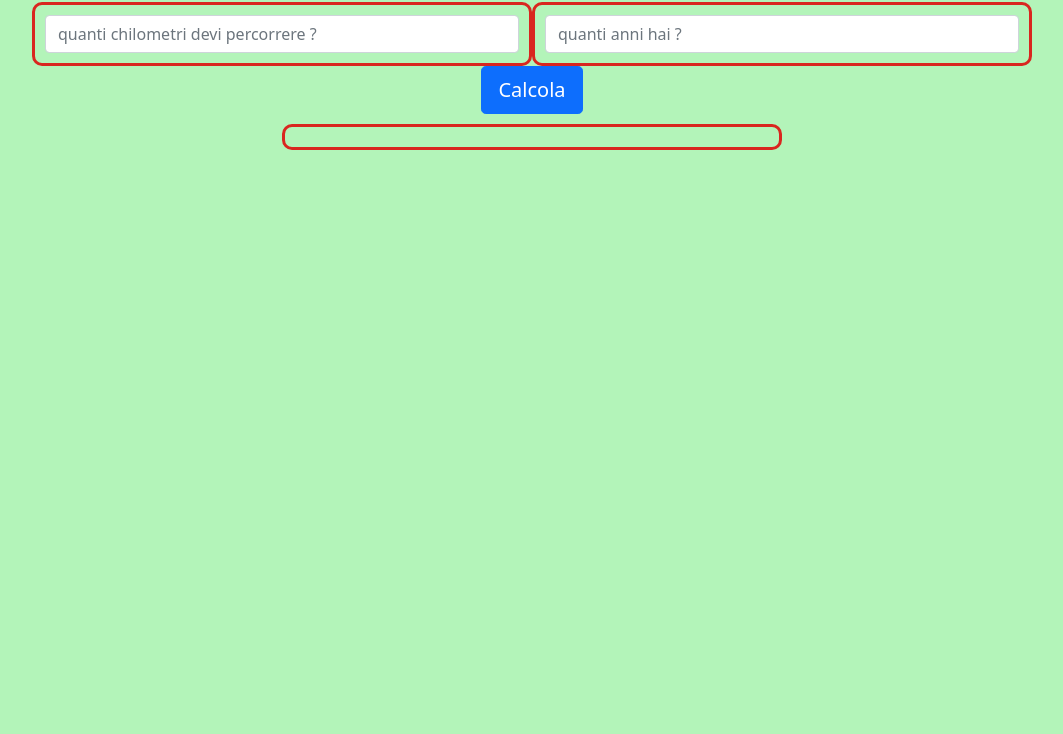
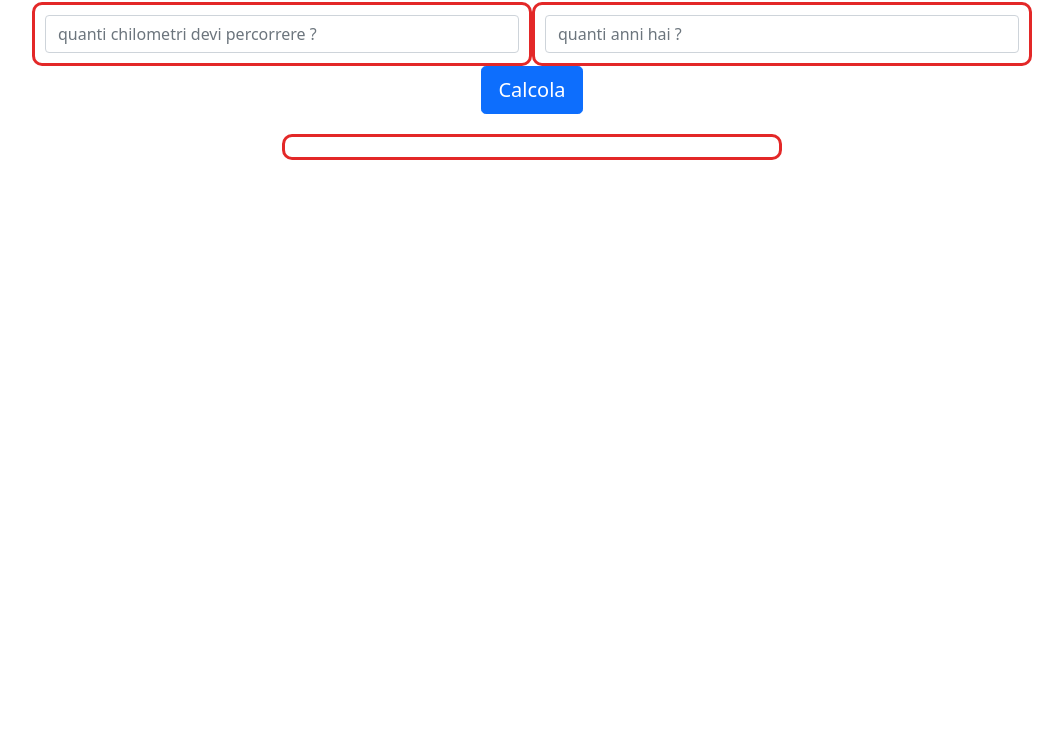
Before and after one commit to ManuelAvanzi/js-biglietto-treno, a plain HTML site: page index.html in a window 1280 px wide. Shown: the part 66-800 px from the top of the page, without its empty margins (108-1171 px from the left). Drawn offline with nearby package versions, Linux system fonts and the light colour scheme.

Commit message:
commenti vari e cose da fare

```diff
--- a/css/style.css
+++ b/css/style.css
@@ -5,7 +5,7 @@
     border-radius: 10px;
 }
 body{
-    background-color: rgba(37, 226, 53, 0.344);
+
 }
 .title{
     margin:10px auto;
@@ -15,15 +15,12 @@ body{
     display: flex;
     justify-content: center;
 
-
 }
 .box{
     width: 500px;
     padding:10px;
     border:3px solid rgba(223, 9, 9, 0.871);
     margin-top: 10px;
-
-
 }
 .calcola{
     margin-top: 10px;
@@ -32,8 +29,7 @@ body{
 }
 .prezzo{
     text-align: center;
-    margin: 0 auto;
-    margin-top:10px;
+    margin: 20px auto;
     width: 500px;
     padding:10px;
     border:3px solid rgba(223, 9, 9, 0.871);
--- a/js/script.js
+++ b/js/script.js
@@ -1,13 +1,13 @@
+// di default sono zero;
 
 let kM=0;
 let eta=0;
 
 const start=document.getElementById("calcola").addEventListener("click",function(){
 
-
-
 kM=document.getElementById("kmValue").value;
 eta=document.getElementById("ageValue").value;
+// devo aggiungere una funzione che controlla l'età
 let prezzo = kM * 0.21;
 let sconto=0;
 
@@ -29,6 +29,8 @@ if(eta<=18){
     `${kM*2.1} euro - sconto minorenni =  ${sconto.toFixed(2)} = ${prezzo.toFixed(2)} euro`;
 
 }else if(eta>=65){
+
+
     sconto=(prezzo/100)*40;
     prezzo=prezzo-sconto;
     console.log("sconto anziani");
```
Also changed, not shown: index.html (+6 -4 lines).
